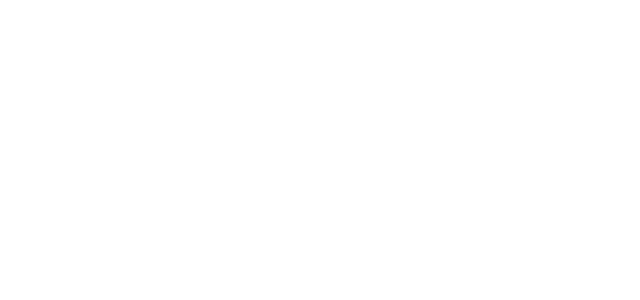
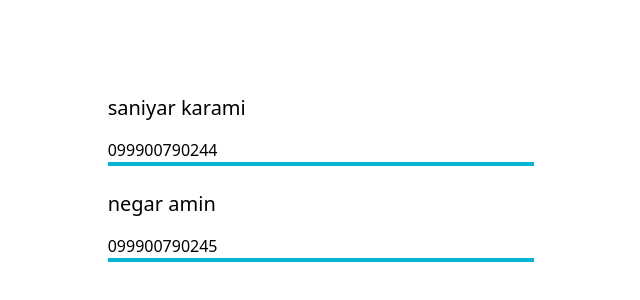
Before and after one commit to Team-Quaka/React_Contacts, a Next.js app: page /contacts in a window 1280 px wide. Shown: the part 210-510 px from the top of the page, without its empty margins (319-959 px from the left). Built offline with nearby package versions, Linux system fonts and the light colour scheme.

Commit message:
contact component finished

```diff
--- a/components/contactComponent.tsx
+++ b/components/contactComponent.tsx
@@ -7,8 +7,15 @@
 
 const ContactComponent = ({contactData}: ComponentsProps) => {
     return (
-        <div>
-            {contactData.firstName}
+        <div className="flex flex-col gap-4 mb-6 border-cyan-500 border-b-4">
+            <div className="text-xl font-medium">
+                <span>{contactData.firstName}</span>
+                <span>{' '}</span>
+                <span>{contactData.lastName}</span>
+            </div>
+            <div className="">
+                <span>{contactData.phoneNumber}</span>
+            </div>
         </div>
     )
 }
--- a/pages/contacts.tsx
+++ b/pages/contacts.tsx
@@ -1,10 +1,18 @@
 import { NextPage } from "next";
-import { useCallback, useEffect, useState } from "react";
+import { useCallback, useEffect, useMemo, useState } from "react";
 import { CONTACTLIST } from "../types/CONTACT";
 import ContactComponent from "../components/contactComponent";
 
 const Contacts: NextPage = () => {
-    const [contactList, setContactList] = useState<CONTACTLIST>([])
+    const [contactList, setContactList] = useState<CONTACTLIST>([{
+        firstName: 'saniyar',
+        lastName: 'karami',
+        phoneNumber: '099900790244'
+    }, {
+        firstName: 'negar',
+        lastName: 'amin',
+        phoneNumber: '099900790245'
+    }])
     useEffect(() => {
         console.log('fetch from server and set contactlist')
     }, [])
```
